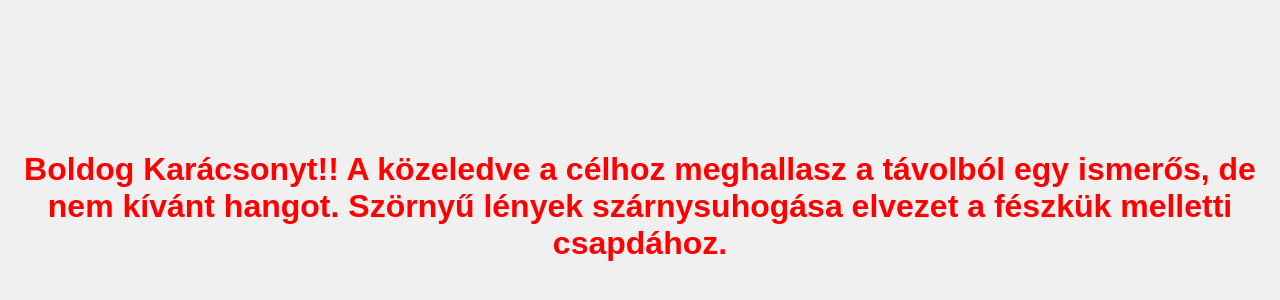
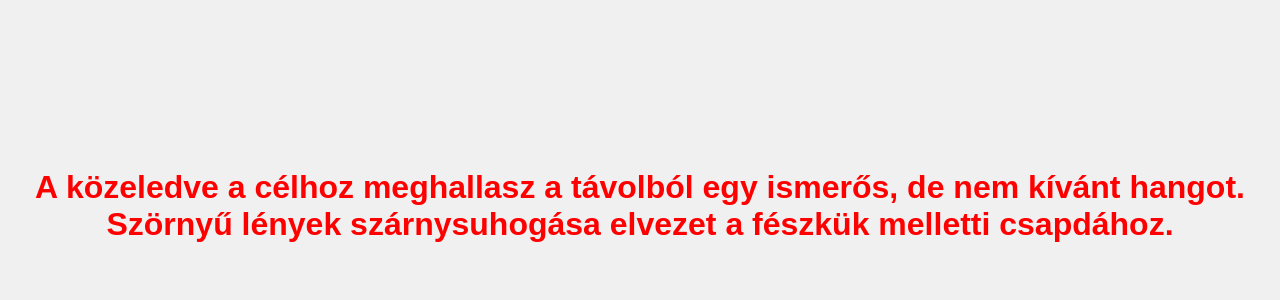
Before and after one commit to rozsoda/karacsony4.github.io, a plain HTML site: page index.html in a window 1280 px wide. Shown: the part 202-502 px from the top of the page. Drawn offline with Linux system fonts and the light colour scheme.

Commit message:
Update index.html

```diff
--- a/index.html
+++ b/index.html
@@ -36,7 +36,7 @@
 <body>
 
 <div class="container">
-    <h1>Boldog Karácsonyt!! A közeledve a célhoz meghallasz a távolból egy ismerős, de nem kívánt hangot. Szörnyű lények szárnysuhogása elvezet a fészkük melletti csapdához.</h1>
+    <h1>A közeledve a célhoz meghallasz a távolból egy ismerős, de nem kívánt hangot. Szörnyű lények szárnysuhogása elvezet a fészkük melletti csapdához.</h1>
 </div>
 
 </body>
```
